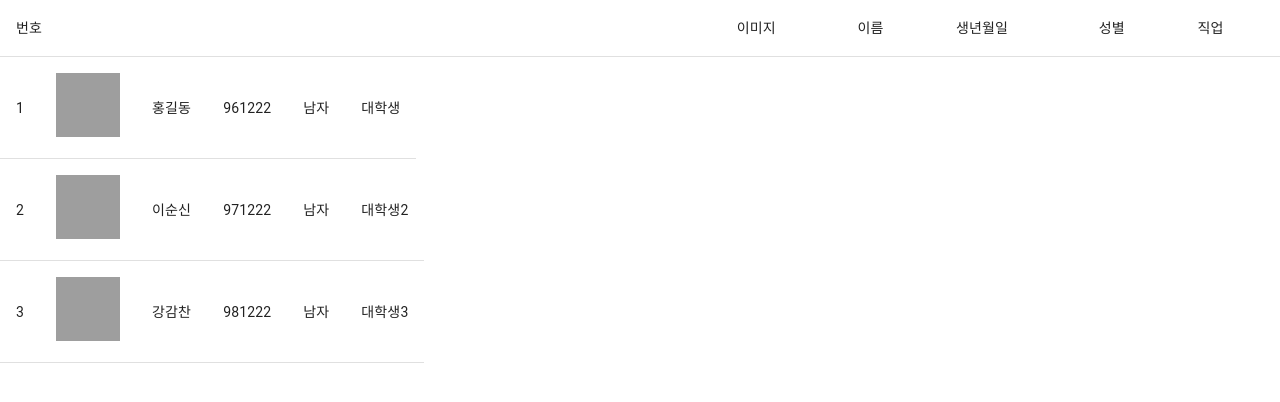
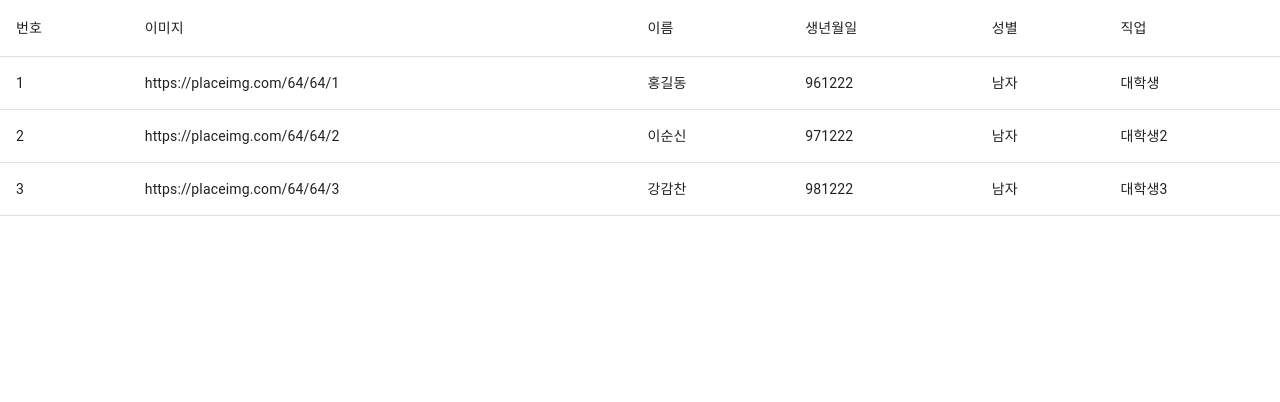
Before and after one commit to younglym/Reacr-Manage, a React (Create React App) app: page / in a window 1280 px wide. Shown: the top 402 px of the page. Built offline with nearby package versions, Linux system fonts and the light colour scheme; grey boxes are pictures that could not be loaded.

Commit message:
6강 Material UI

```diff
--- a/package.json
+++ b/package.json
@@ -6,12 +6,14 @@
     "@emotion/react": "^11.11.4",
     "@emotion/styled": "^11.11.5",
     "@mui/material": "^5.15.20",
+    "@mui/styled-engine-sc": "^6.0.0-alpha.18",
     "@testing-library/jest-dom": "^5.17.0",
     "@testing-library/react": "^13.4.0",
     "@testing-library/user-event": "^13.5.0",
     "react": "^18.3.1",
     "react-dom": "^18.3.1",
     "react-scripts": "5.0.1",
+    "styled-components": "^6.1.11",
     "web-vitals": "^2.1.4"
   },
   "scripts": {
--- a/src/App.js
+++ b/src/App.js
@@ -52,7 +52,7 @@ class App extends Component {
     const { classes} = this.props;
     return (
       //<Paper className={classes.root}>
-      //<div>
+      <div>
         <Table >
         <TableHead>
             <TableRow>
@@ -64,15 +64,26 @@ class App extends Component {
               <TableCell>직업</TableCell>
             </TableRow>
           </TableHead>
+          <TableBody>
+             {customers.map(c => (
+               // return (
+                  <TableRow key={c.id} >
 
-          <TableBody>
-              {
-                customers.map(c => {
-                return ( <Customer key={c.id} id={c.id} image={c.image} name={c.name} birthday={c.birthday} gender={c.gender} job={c.job}/>  ); })
-              }
+                  <TableCell>{c.id}</TableCell>
+                  <TableCell>{c.image}</TableCell>
+                  <TableCell>{c.name}</TableCell>
+                  <TableCell>{c.birthday}</TableCell>
+                  <TableCell>{c.gender}</TableCell>
+                  <TableCell>{c.job}</TableCell>
+                  </TableRow>
+               )
+              )
+            }
+
+
           </TableBody>
         </Table>
-     //</div>
+     </div>
      //</Paper>
     );
   }
```
Also changed, not shown: 1 other file (tests, documents, lock files or other folders).
